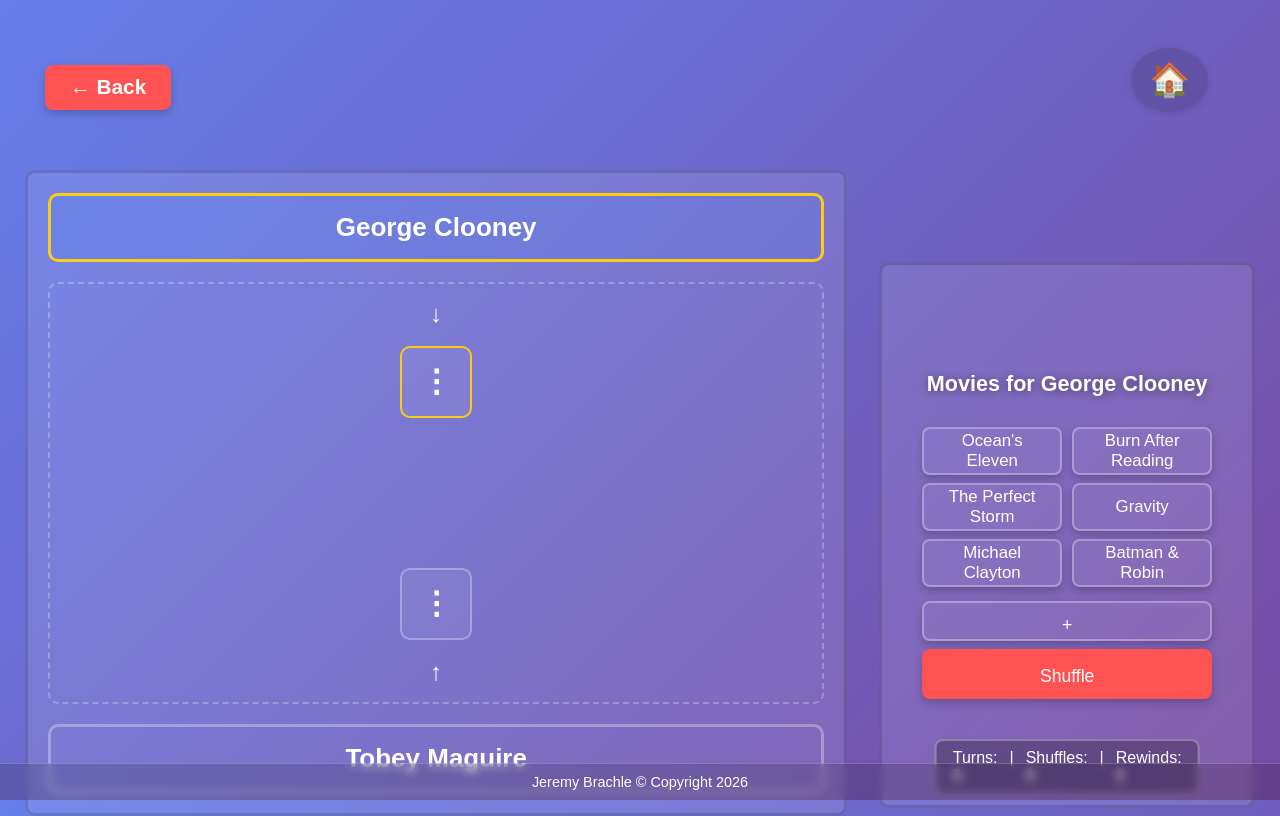
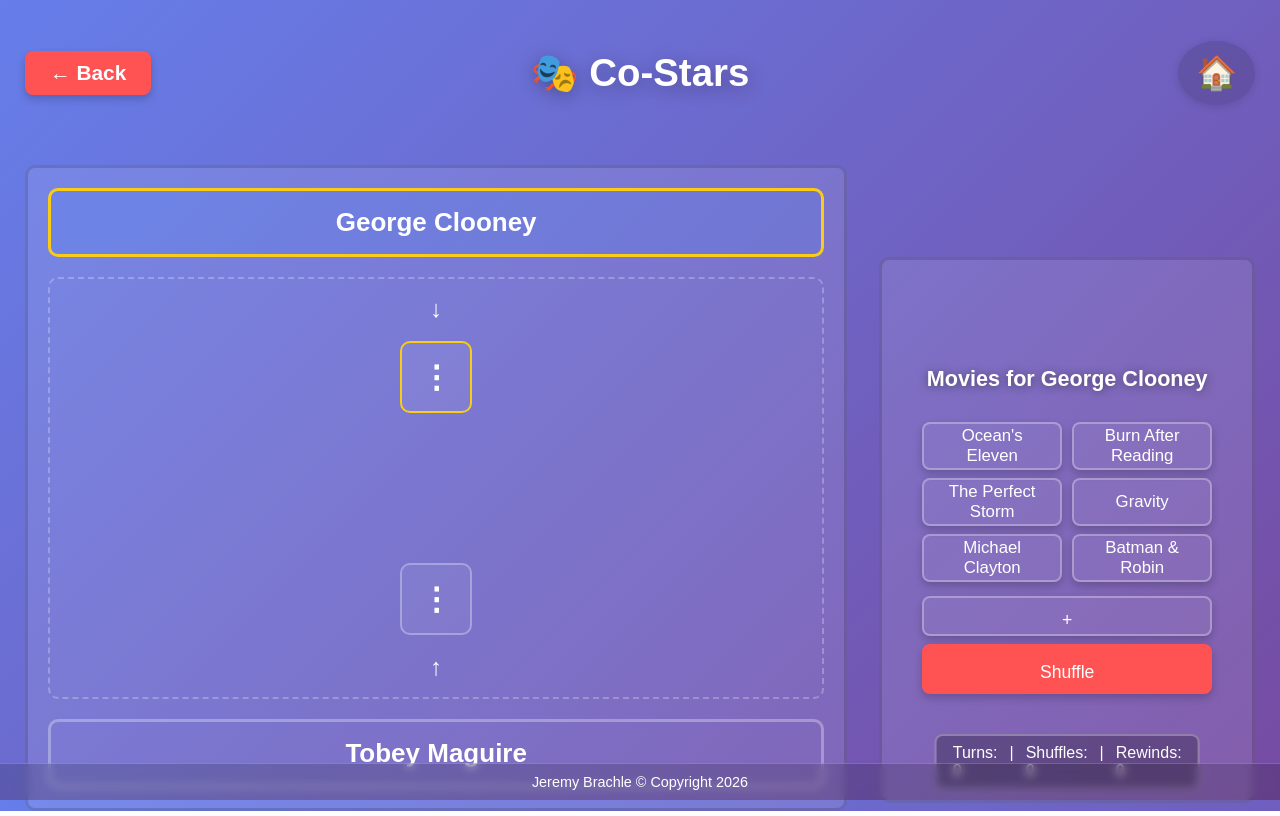
Before and after one commit to jeremybrachle/co-stars-frontend, a React (Vite) app: page /game in a window 1280 px wide. Built offline with nearby package versions, Linux system fonts and the light colour scheme.

Commit message:
Fixing top row column styling on game page

```diff
--- /dev/null
+++ b/src/components/GameLogo.tsx
@@ -0,0 +1,9 @@
+type Props = {
+  className?: string;
+};
+
+function GameLogo({ className }: Props) {
+  return <h1 className={className}>🎭 Co-Stars</h1>;
+}
+
+export default GameLogo;
--- a/src/pages/GamePage.css
+++ b/src/pages/GamePage.css
@@ -9,9 +9,30 @@
 /* Top navigation bar */
 
 .topBar {
+  display: grid;
+  grid-template-columns: 1fr auto 1fr;
+  align-items: center;
+  gap: 20px;
+  margin-top: 2vh;
+}
+
+.topBarSide {
   display: flex;
-  justify-content: space-between;
   align-items: center;
+}
+
+.topBarSideLeft {
+  justify-content: flex-start;
+}
+
+.topBarSideRight {
+  justify-content: flex-end;
+}
+
+.topBarCenter {
+  display: flex;
+  align-items: center;
+  justify-content: center;
 }
 
 /* Back button */
@@ -22,8 +43,7 @@
   border-radius: 8px;
   border: none;
   cursor: pointer;
-  margin-top: 40px;
-  margin-left: 20px;
+  margin: 0;
 }
 
 /* Home button wrapper */
@@ -31,6 +51,22 @@
 .homeWrapper {
   display: flex;
   align-items: center;
+}
+
+.homeWrapper .home-btn {
+  position: static;
+  top: auto;
+  right: auto;
+  margin: 0;
+}
+
+.gameLogo {
+  margin: 0;
+  color: white;
+  font-size: clamp(2rem, 3vw, 2.8rem);
+  line-height: 1;
+  text-align: center;
+  text-shadow: 0 4px 18px rgba(0, 0, 0, 0.28);
 }
 
 /* Main container */
--- a/src/pages/GamePage.tsx
+++ b/src/pages/GamePage.tsx
@@ -1,6 +1,7 @@
 import { useLocation, useNavigate } from "react-router-dom";
 import { useState } from "react";
 import HomeButton from "../components/HomeButton";
+import GameLogo from "../components/GameLogo";
 import "./GamePage.css";
 
 // Unicode icons
@@ -38,8 +39,8 @@
   const [topPath, setTopPath] = useState<string[]>([]);
   const [bottomPath, setBottomPath] = useState<string[]>([]);
 
-  const [turns, setTurns] = useState(0);
-  const [rewinds, setRewinds] = useState(0);
+  const [turns] = useState(0);
+  const [rewinds] = useState(0);
   const [shuffles, setShuffles] = useState(0);
 
   const suggestions = [
@@ -129,10 +130,15 @@
   return (
     <div className="gamePage">
       <div className="topBar">
-        <button className="backButton" style={{ fontSize: "1.3em", padding: "0.5em 1.2em" }} onClick={() => navigate("/adventure")}>
-          ← Back
-        </button>
-        <div className="homeWrapper">
+        <div className="topBarSide topBarSideLeft">
+          <button className="backButton" style={{ fontSize: "1.3em", padding: "0.5em 1.2em" }} onClick={() => navigate("/adventure")}>
+            ← Back
+          </button>
+        </div>
+        <div className="topBarCenter">
+          <GameLogo className="gameLogo" />
+        </div>
+        <div className="topBarSide topBarSideRight homeWrapper">
           <HomeButton />
         </div>
       </div>
```
